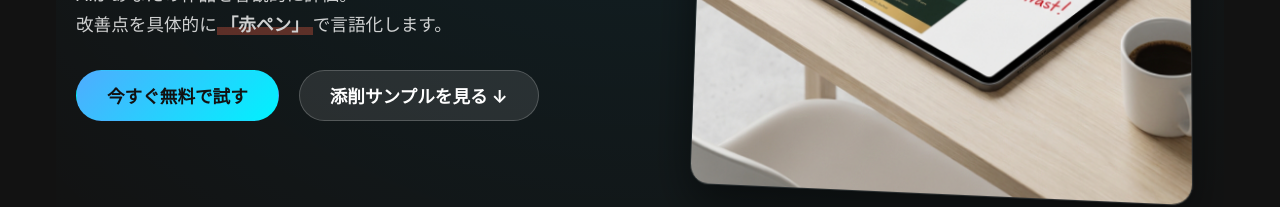
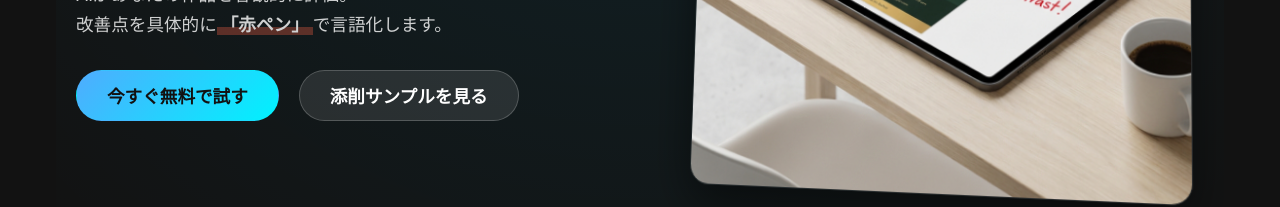
Before and after one commit to aibowtools2/design-red-pen-mentor-fixed, a React (Vite) app in the folder frontend/: page / in a window 1280 px wide. Shown: the part 442-649 px from the top of the page. Built offline with nearby package versions, Linux system fonts and the light colour scheme; no server answers.

Commit message:
Fix: Remove arrow from demo button text

```diff
--- a/frontend/src/Landing.jsx
+++ b/frontend/src/Landing.jsx
@@ -113,7 +113,7 @@ const Landing = () => {
                         </p>
                         <div className="hero-actions">
                             <Link to="/signup" className="primary-btn hero-btn">今すぐ無料で試す</Link>
-                            <a href="#demo" className="secondary-btn hero-btn" style={{ textDecoration: 'none' }}>添削サンプルを見る ↓</a>
+                            <a href="#demo" className="secondary-btn hero-btn" style={{ textDecoration: 'none' }}>添削サンプルを見る</a>
                         </div>
                     </div>
                     <div className="hero-content-right desktop-only">
```
